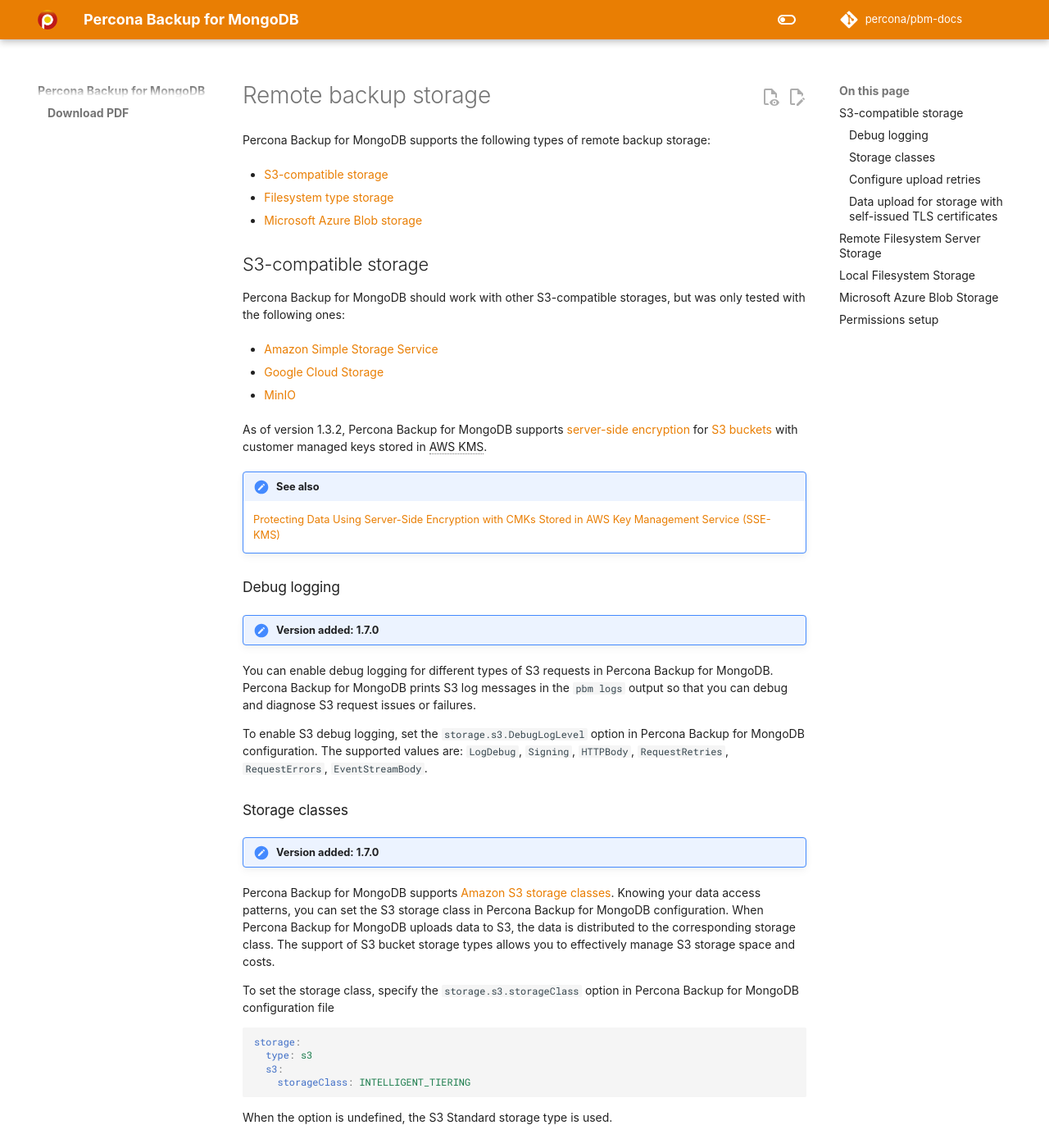
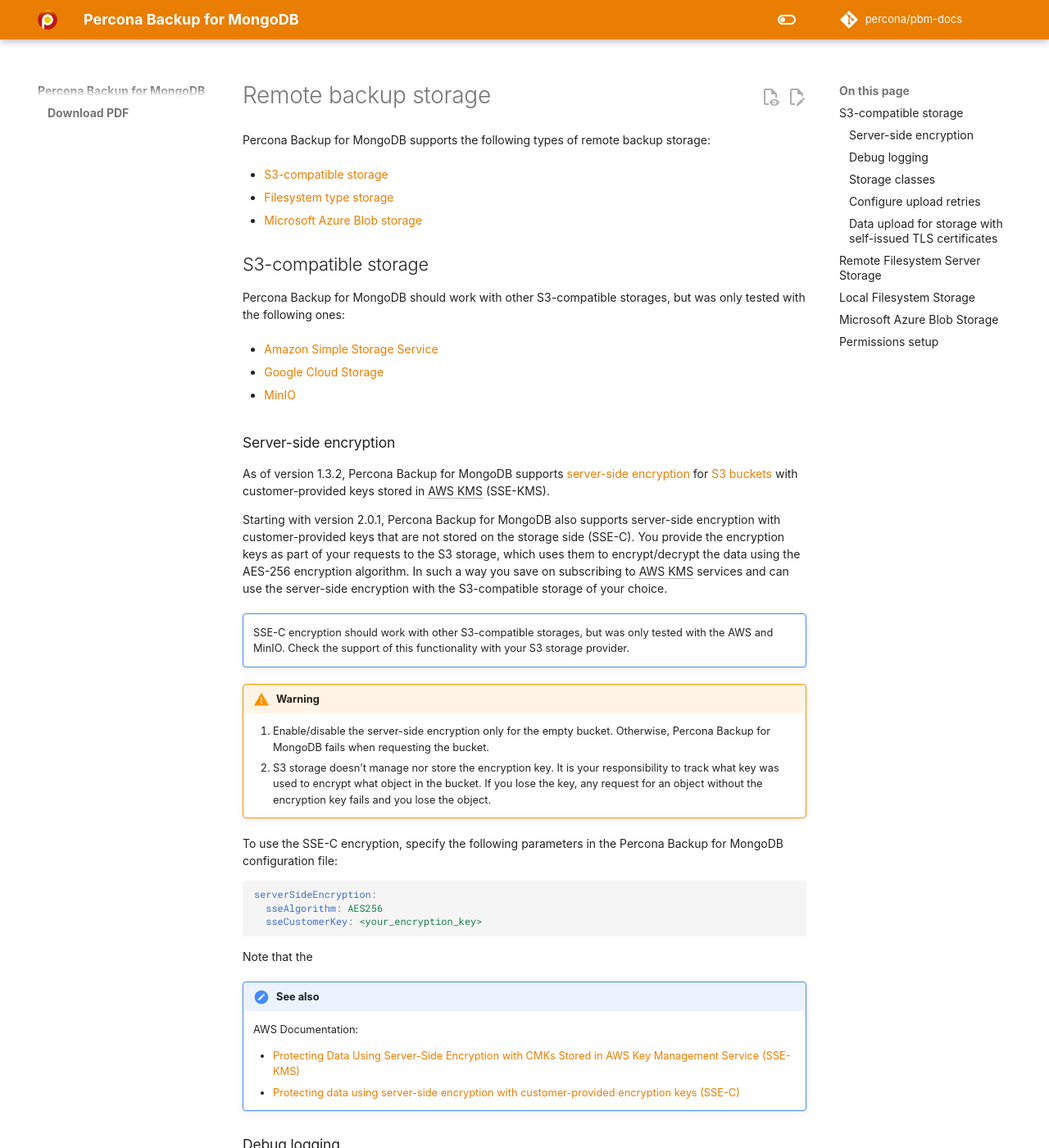
Before and after one commit to percona/pbm-docs, an MkDocs documentation site: the page built from docs/details/storage-configuration.md, in a window 1280 px wide and 1400 px high. Shown: the whole window at 82% size. Built offline with MkDocs 1.6.1 and Material for MkDocs 9.7.7, drawn with Linux system fonts in a browser that asks for light colours; nearby versions of some CDN libraries; some web fonts are replaced; comment, search, counter and statistics services are not loaded.

Commit message:
PBM-922 Documented SSE-C support
modified:   docs/details/storage-configuration.md
	modified:   docs/reference/configuration-options.md

````diff
--- a/docs/details/storage-configuration.md
+++ b/docs/details/storage-configuration.md
@@ -22,11 +22,39 @@
 
 * [MinIO](https://min.io/)
 
-As of version 1.3.2, Percona Backup for MongoDB supports [server-side encryption](https://docs.percona.com/percona-backup-mongodb/glossary.html#term-Server-side-encryption) for [S3 buckets](../reference/glossary.md#bucket) with customer managed keys stored in AWS KMS.
+### Server-side encryption
+
+As of version 1.3.2, Percona Backup for MongoDB supports [server-side encryption](https://docs.percona.com/percona-backup-mongodb/glossary.html#term-Server-side-encryption) for [S3 buckets](../reference/glossary.md#bucket) with customer-provided keys stored in AWS KMS (SSE-KMS).
+
+
+Starting with version 2.0.1, Percona Backup for MongoDB also supports server-side encryption with customer-provided keys that are not stored on the storage side (SSE-C). You provide the encryption keys as part of your requests to the S3 storage, which uses them to encrypt/decrypt the data using the AES-256 encryption algorithm. In such a way you save on subscribing to AWS KMS services and can use the server-side encryption with the S3-compatible storage of your choice.
+
+!!! admonition ""
+
+    SSE-C encryption should work with other S3-compatible storages, but was only tested with the AWS and MinIO. Check the support of this functionality with your S3 storage provider.
+
+!!! warning
+
+    1. Enable/disable the server-side encryption only for the empty bucket. Otherwise, Percona Backup for MongoDB fails when requesting the bucket.
+    2. S3 storage doesn't manage nor store the encryption key. It is your responsibility to track what key was used to encrypt what object in the bucket. If you lose the key, any request for an object without the encryption key fails and you lose the object.
+
+To use the SSE-C encryption, specify the following parameters in the Percona Backup for MongoDB configuration file:
+
+```yaml
+serverSideEncryption:
+  sseAlgorithm: AES256
+  sseCustomerKey: <your_encryption_key>
+```
+
+Note that the
+
 
 !!! admonition "See also"
 
-    [Protecting Data Using Server-Side Encryption with CMKs Stored in AWS Key Management Service (SSE-KMS)](https://docs.aws.amazon.com/AmazonS3/latest/dev/UsingKMSEncryption.html)
+    AWS Documentation:
+
+    * [Protecting Data Using Server-Side Encryption with CMKs Stored in AWS Key Management Service (SSE-KMS)](https://docs.aws.amazon.com/AmazonS3/latest/dev/UsingKMSEncryption.html)
+    * [Protecting data using server-side encryption with customer-provided encryption keys (SSE-C)](https://docs.aws.amazon.com/AmazonS3/latest/userguide/ServerSideEncryptionCustomerKeys.html)
 
 ### Debug logging
 
````
Also changed, not shown: docs/reference/configuration-options.md (+11 -4 lines).
